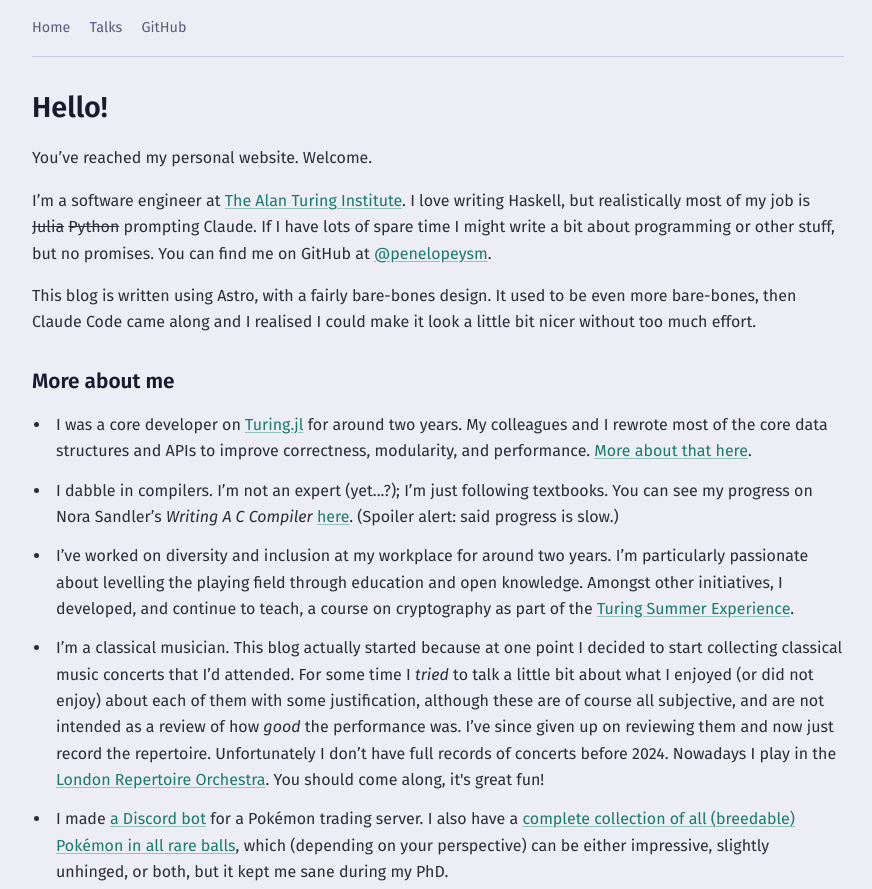
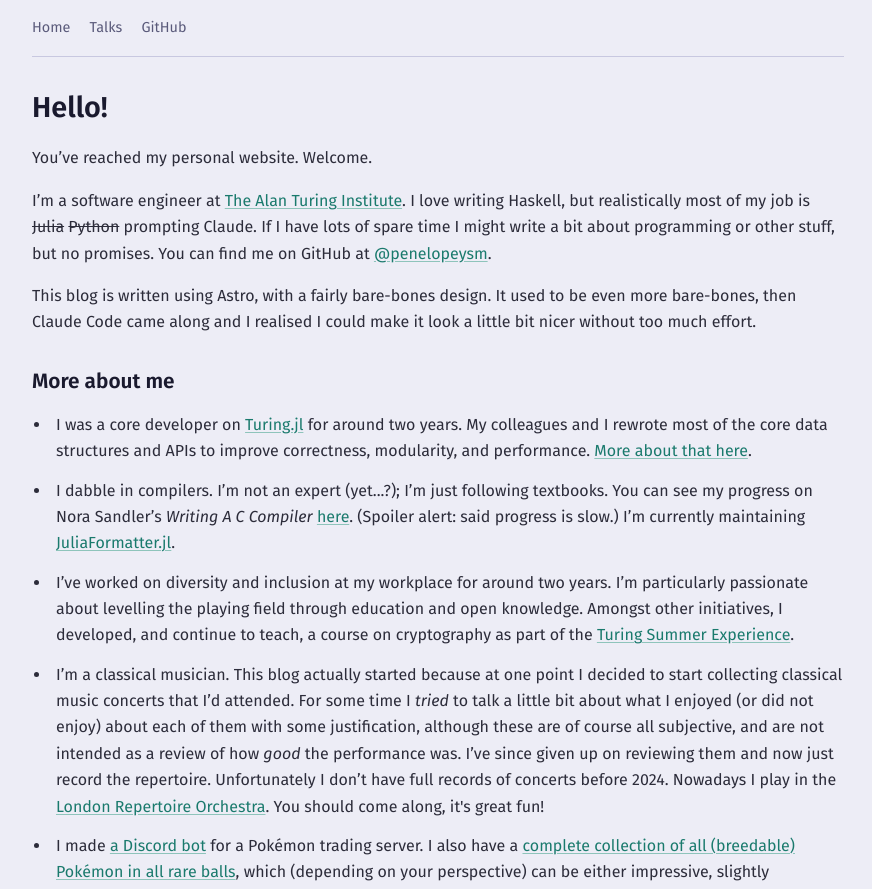
Before and after one commit to penelopeysm/penelopeysm.github.io, an Astro site: page / in a window 1280 px wide. Shown: the top 889 px of the page, without its empty margins (202-1074 px from the left). Built offline with nearby package versions, Linux system fonts and the light colour scheme; Astro itself is replaced by a stand-in of ours; some packages are replaced by stand-ins of ours.

Commit message:
juliaformatter

```diff
--- a/src/pages/index.astro
+++ b/src/pages/index.astro
@@ -41,7 +41,10 @@ import PostList from "../components/PostList.astro";
         >Writing A C Compiler</i
       >
       <a href="https://pysm.dev/cccc" target="_blank">here</a>. (Spoiler alert:
-      said progress is slow.)
+      said progress is slow.) I&rsquo;m currently maintaining <a
+        href="https://github.com/JuliaEditorSupport/JuliaFormatter.jl"
+        target="_blank">JuliaFormatter.jl</a
+      >.
     </li>
     <li>
       I&rsquo;ve worked on diversity and inclusion at my workplace for around
```
